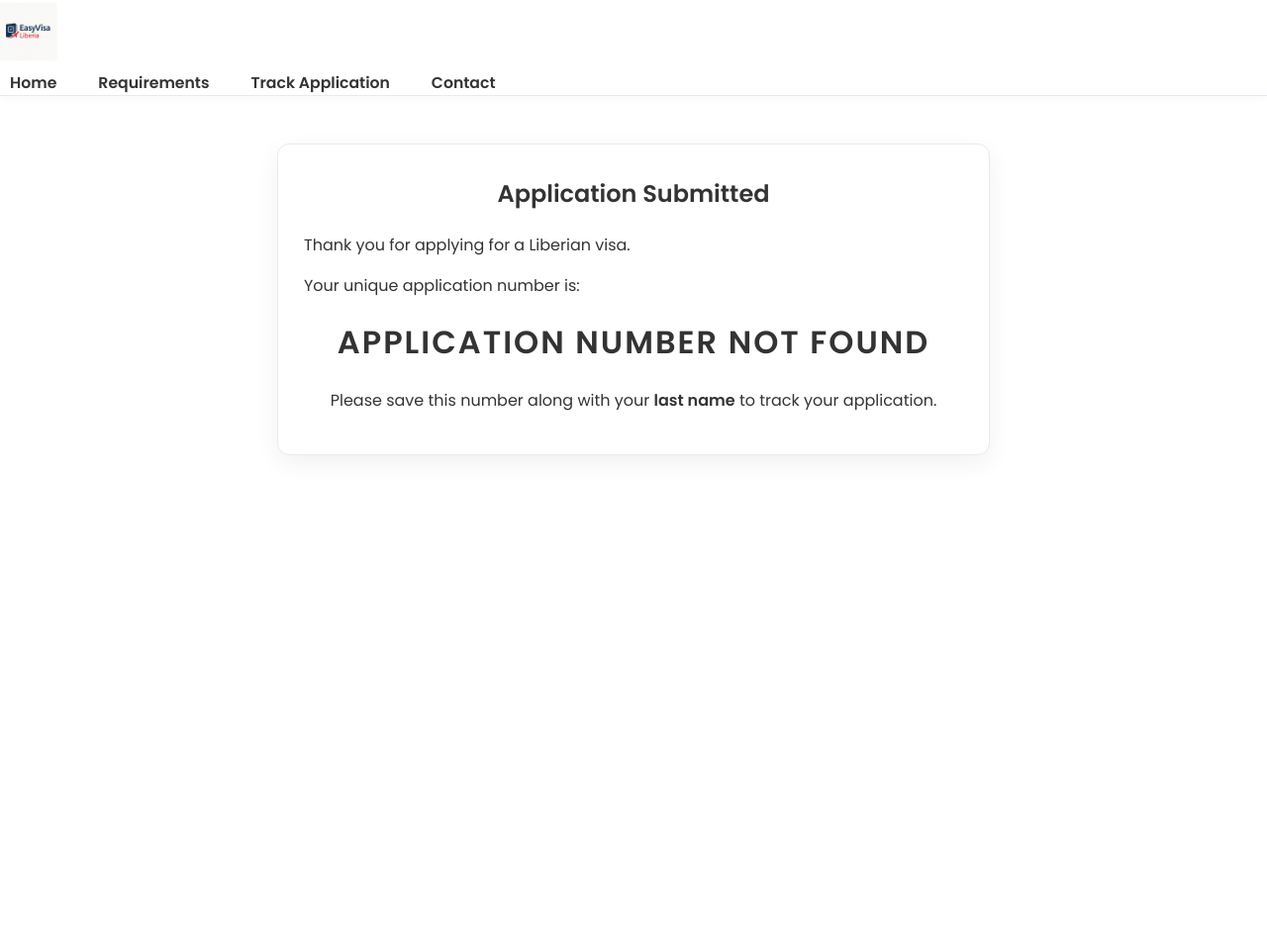
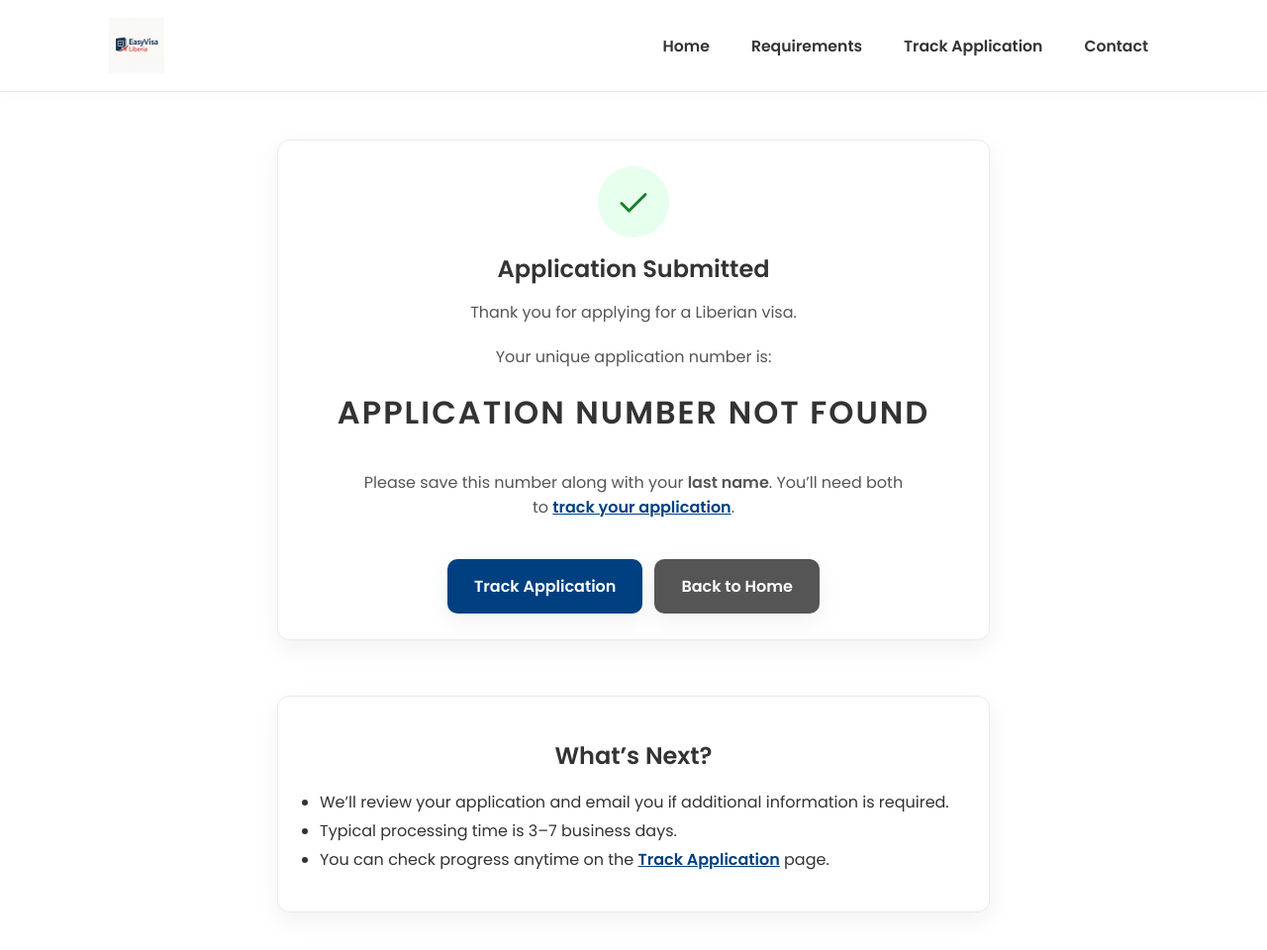
Before and after one commit to archmatadi25/easyvisa-liberia-backend, a website: page public/confirmation.html in a window 1280 px wide. Shown: the whole page at 99% size. Before the commit the page ends 800 px from the top, so only its background shows below. Drawn offline with Linux system fonts and the light colour scheme.

Commit message:
Modernize confirmation page UI and fix header anchor targets

```diff
--- a/public/confirmation.html
+++ b/public/confirmation.html
@@ -8,27 +8,61 @@
   <link href="https://fonts.googleapis.com/css2?family=Poppins:wght@400;600&display=swap" rel="stylesheet" />
 </head>
 <body>
+  <!-- Header -->
   <header>
+    <div class="container" style="display:flex; align-items:center; justify-content:space-between;">
       <img src="images/logo.png" alt="EasyVisa Liberia Logo" class="logo" />
       <nav>
         <ul>
           <li><a href="index.html">Home</a></li>
-        <li><a href="#requirements">Requirements</a></li>
+          <!-- Link anchors point to the Application page sections -->
+          <li><a href="application.html#requirements">Requirements</a></li>
           <li><a href="track.html">Track Application</a></li>
-        <li><a href="#contact">Contact</a></li>
+          <li><a href="application.html#contact">Contact</a></li>
         </ul>
       </nav>
+    </div>
   </header>
 
-  <main class="form-container">
-    <h2>Application Submitted</h2>
-    <p>Thank you for applying for a Liberian visa.</p>
-    <p>Your unique application number is:</p>
-    <h1 id="appNumber" style="text-align: center; font-size: 2rem; letter-spacing: 2px;"></h1>
-    <p style="text-align:center; margin-top: 20px;">
-      Please save this number along with your <strong>last name</strong> to track your application.
+  <!-- Success Panel -->
+  <main class="form-container" style="max-width:720px; text-align:center;">
+    <div style="display:flex; flex-direction:column; align-items:center; gap:14px;">
+      <!-- Success badge -->
+      <div style="width:72px; height:72px; border-radius:50%; background:#e6ffed; display:flex; align-items:center; justify-content:center;">
+        <svg width="36" height="36" viewBox="0 0 24 24" fill="none" aria-hidden="true">
+          <path d="M20 7L9 18l-5-5" stroke="#1b7f2a" stroke-width="2" stroke-linecap="round" stroke-linejoin="round"/>
+        </svg>
+      </div>
+
+      <h2 style="margin:0;">Application Submitted</h2>
+      <p style="color:#555; margin:0 0 6px 0;">Thank you for applying for a Liberian visa.</p>
+      <p style="color:#555; margin:0;">Your unique application number is:</p>
+
+      <!-- App Number (kept same ID for JS) -->
+      <h1 id="appNumber" style="font-size:2rem; letter-spacing:2px; margin:6px 0 4px 0;"></h1>
+
+      <p style="color:#555; max-width:560px;">
+        Please save this number along with your <strong>last name</strong>. You’ll need both to
+        <a href="track.html" style="color:#004080; font-weight:600;">track your application</a>.
       </p>
+
+      <!-- Quick Actions -->
+      <div style="display:flex; gap:12px; flex-wrap:wrap; justify-content:center; margin-top:10px;">
+        <a href="track.html" class="btn">Track Application</a>
+        <a href="index.html" class="btn" style="background:#555;">Back to Home</a>
+      </div>
+    </div>
   </main>
+
+  <!-- Helpful next steps -->
+  <section class="info-section" style="max-width:720px;">
+    <h2>What’s Next?</h2>
+    <ul>
+      <li>We’ll review your application and email you if additional information is required.</li>
+      <li>Typical processing time is 3–7 business days.</li>
+      <li>You can check progress anytime on the <a href="track.html" style="color:#004080; font-weight:600;">Track Application</a> page.</li>
+    </ul>
+  </section>
 
   <script src="js/script.js"></script>
 </body>
```
Lines whose indentation alone changed are shown as unchanged.
